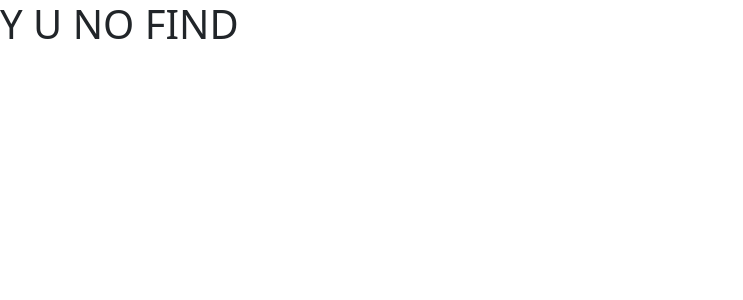
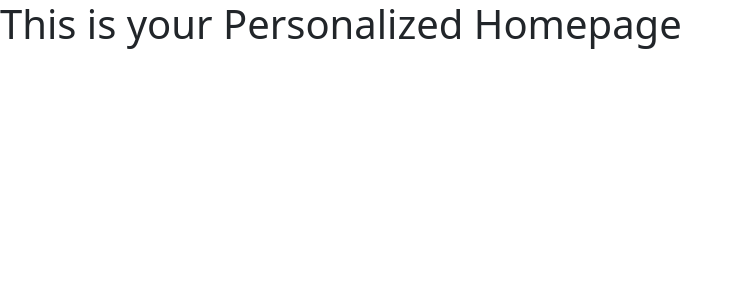
Before and after one commit to food-allergy-project/food-allergy-project, a React (Create React App) app in the folder frontend/: page /personalized-homepage in a window 1280 px wide. Shown: the top 300 px of the page, without its empty margins (0-743 px from the left). Built offline with nearby package versions, Linux system fonts and the light colour scheme.

Commit message:
adding Personalized Homepage

```diff
--- a/frontend/src/ui/App.js
+++ b/frontend/src/ui/App.js
@@ -3,6 +3,7 @@ import 'bootstrap/dist/css/bootstrap.css'
 import { Home } from './Home'
 import { FourOhFour } from './FourOhFour'
 import React from 'react'
+import {PersonlizedHomePage} from "./PersonlizedHomePage";
 
 export const App = () => (
     <>
@@ -10,6 +11,7 @@ export const App = () => (
             <Routes>
                 <Route  path='/' element={<Home />} />
                 <Route path='*' element={<FourOhFour />} />
+                <Route path='/personalized-homepage' element={<PersonlizedHomePage/>} />
             </Routes>
         </BrowserRouter>
 
--- /dev/null
+++ b/frontend/src/ui/PersonlizedHomePage.js
@@ -0,0 +1,13 @@
+import React from "react";
+
+export const PersonlizedHomePage = () => {
+    return(
+        <>
+        <div>
+            <h1>This is your Personalized Homepage</h1>
+
+
+        </div>
+        </>
+    )
+}
```
Also changed, not shown: 1 other file (tests, documents, lock files or other folders).
